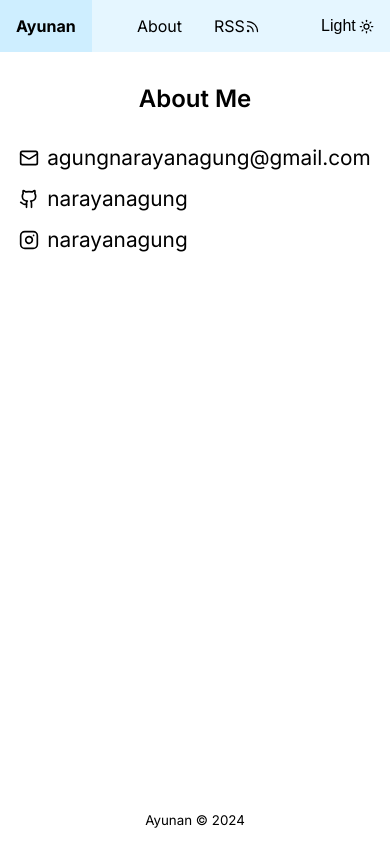
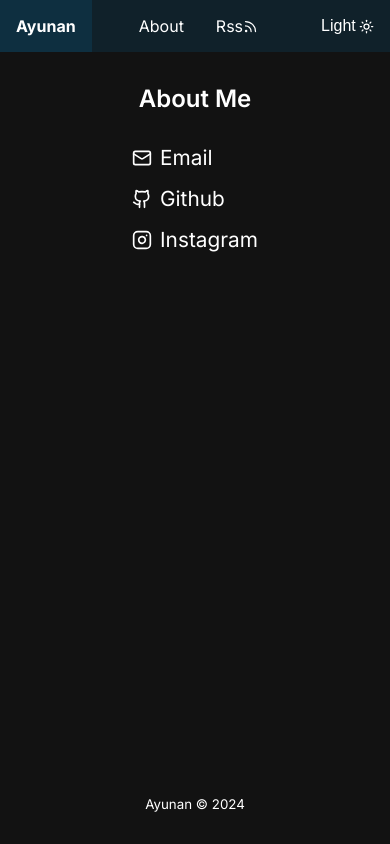
Before and after one commit to narayanagung/blogs, a SvelteKit app: page /about in a window 390 px wide. Built offline with nearby package versions, Linux system fonts and the light colour scheme.

Commit message:
styling, again

```diff
--- a/src/app.css
+++ b/src/app.css
@@ -20,7 +20,7 @@
 
 @media (prefers-color-scheme: light) {
     :root {
-        color-scheme: light;
+        color-scheme: dark;
     }
 }
 
@@ -53,11 +53,12 @@ body {
 }
 
 .markdown p {
-    line-height: 1.5rem;
+    line-height: 1.7rem;
 }
 
 .markdown :is(ul, ol) {
     padding-left: 2rem;
+    line-height: 1.5rem;
 }
 
 .markdown li {
@@ -66,12 +67,12 @@ body {
 
 .markdown a {
     text-decoration: none;
-    color: hsl(200, 100%, 50%);
+    color: hsl(210, 100%, 50%);
     transition: 150ms;
 }
 
 .markdown a:hover {
-    color: hsl(210, 100%, 50%);
+    color: inherit;
     transition: 150ms;
 }
 
--- a/src/routes/+error.svelte
+++ b/src/routes/+error.svelte
@@ -1,13 +1,11 @@
 <script lang="ts">
 	import { page } from "$app/stores";
+	const yuiGif = new URL("../assets/yuiError.gif", import.meta.url).href;
 </script>
 
 <div class="error">
 	<h1><span>{$page.status}</span> {$page.error?.message}</h1>
-	<img
-		src="https://lh3.googleusercontent.com/pw/AIL4fc8U17dpk6L112y-mj8EJrgrx5KhyhAAxt0UB-FegOzMgzqQRYzONYELDjkZ6Eau6ZazEHRr2puc2_g2oIpC_2fsI4yoIlTWKhvLfIvXKEGtZdWReoQ=w2400"
-		alt="yui stare with shock"
-	/>
+	<img src={yuiGif} alt="yui stare with disbelief" />
 	<p>Halaman yang anda tuju <span>tidak ditemukan</span></p>
 </div>
 
--- a/src/routes/+page.svelte
+++ b/src/routes/+page.svelte
@@ -45,14 +45,14 @@
 		text-decoration: none;
 		text-transform: capitalize;
 		font-size: clamp(1.3rem, 2.5vw, 1.5rem);
-		color: hsl(200, 100%, 50%);
+		color: hsl(210, 100%, 50%);
 		text-wrap: balance;
 		line-height: 2rem;
 		transition: 150ms;
 	}
 
 	a:hover {
-		color: hsl(210, 100%, 50%);
+		color: inherit;
 		transition: 150ms;
 	}
 
--- a/src/routes/[slug]/+page.svelte
+++ b/src/routes/[slug]/+page.svelte
@@ -1,4 +1,5 @@
 <script lang="ts">
+	// @ts-nocheck
 	import { formatDate } from "$lib/date.js";
 	export let data;
 </script>
@@ -20,11 +21,14 @@
 				{/each}
 			</div>
 		</hgroup>
-
 		<div class="markdown">
 			<svelte:component this={data.content} />
 		</div>
 	</article>
+	<div class="comment">
+		<script src="https://utteranc.es/client.js" repo="narayanagung/blogs" issue-term="title" label="Comment" theme="icy-dark" crossorigin="anonymous" async>
+		</script>
+	</div>
 </main>
 
 <style>
@@ -41,7 +45,7 @@
 		border-right: 2px solid hsla(0, 0%, 50%, 0.5);
 		border-bottom: 2px solid hsla(200, 100%, 50%, 0.5);
 		border-top: 2px solid hsla(0, 0%, 50%, 0.5);
-		background-color: hsla(0, 0%, 50%, 0.1);
+		background-color: hsla(0, 0%, 70%, 0.1);
 		max-inline-size: 70ch;
 	}
 
@@ -53,6 +57,9 @@
 	h1 {
 		font-size: clamp(1.7rem, 2.5vw, 2rem);
 		text-wrap: balance;
+		border-radius: 50%;
+		border-right: 10px hsla(200, 100%, 50%, 0.5) solid;
+		border-left: 10px hsla(0, 0%, 50%, 0.5) solid;
 	}
 
 	hgroup p {
@@ -73,9 +80,18 @@
 		font-weight: 600;
 	}
 
+	.comment {
+		max-width: 100%;
+		margin-top: 1rem;
+	}
+
 	@media screen and (max-width: 400px) {
 		article {
 			padding: 1rem;
 		}
+
+		h1 {
+			font-size: 1.5rem;
+		}
 	}
 </style>
--- a/src/routes/about/+page.svelte
+++ b/src/routes/about/+page.svelte
@@ -10,9 +10,9 @@
 <section>
 	<h1>{index.descriptionAbout}</h1>
 	<div class="social">
-		<a href="mailto:agungnarayanagung@gmail.com"><Mail size={20} /><span>agungnarayanagung@gmail.com</span></a>
-		<a target="_blank" href="https://www.github.com/narayanagung"><Github size={20} /><span>narayanagung</span></a>
-		<a target="_blank" href="https://www.instagram.com/narayanagung"><Instagram size={20} /><span>narayanagung</span></a>
+		<a href="mailto:agungnarayanagung@gmail.com"><Mail size={20} /><span>Email</span></a>
+		<a target="_blank" href="https://www.github.com/narayanagung"><Github size={20} /><span>Github</span></a>
+		<a target="_blank" href="https://www.instagram.com/narayanagung"><Instagram size={20} /><span>Instagram</span></a>
 	</div>
 </section>
 
@@ -32,7 +32,6 @@
 
 	.social {
 		display: flex;
-		flex-direction: column;
 		gap: 1rem;
 	}
 
@@ -50,4 +49,10 @@
 		color: hsl(200, 100%, 50%);
 		transition: 150ms;
 	}
+
+	@media screen and (max-width: 400px) {
+		.social {
+			flex-direction: column;
+		}
+	}
 </style>
--- a/src/routes/footer.svelte
+++ b/src/routes/footer.svelte
@@ -10,7 +10,9 @@
 	footer {
 		display: grid;
 		place-content: center;
-		padding: 1rem;
+		padding-top: 1rem;
+		padding-bottom: 2rem;
+		padding-inline: 1rem;
 		margin-top: auto;
 	}
 </style>
--- a/src/routes/navigation.svelte
+++ b/src/routes/navigation.svelte
@@ -14,7 +14,7 @@
 			<a href="/about">About</a>
 		</li>
 		<li>
-			<a href="/rss.xml" target="_blank">RSS<Rss size={15} /></a>
+			<a href="/rss.xml" target="_blank">Rss<Rss size={15} /></a>
 		</li>
 	</ul>
 
```
